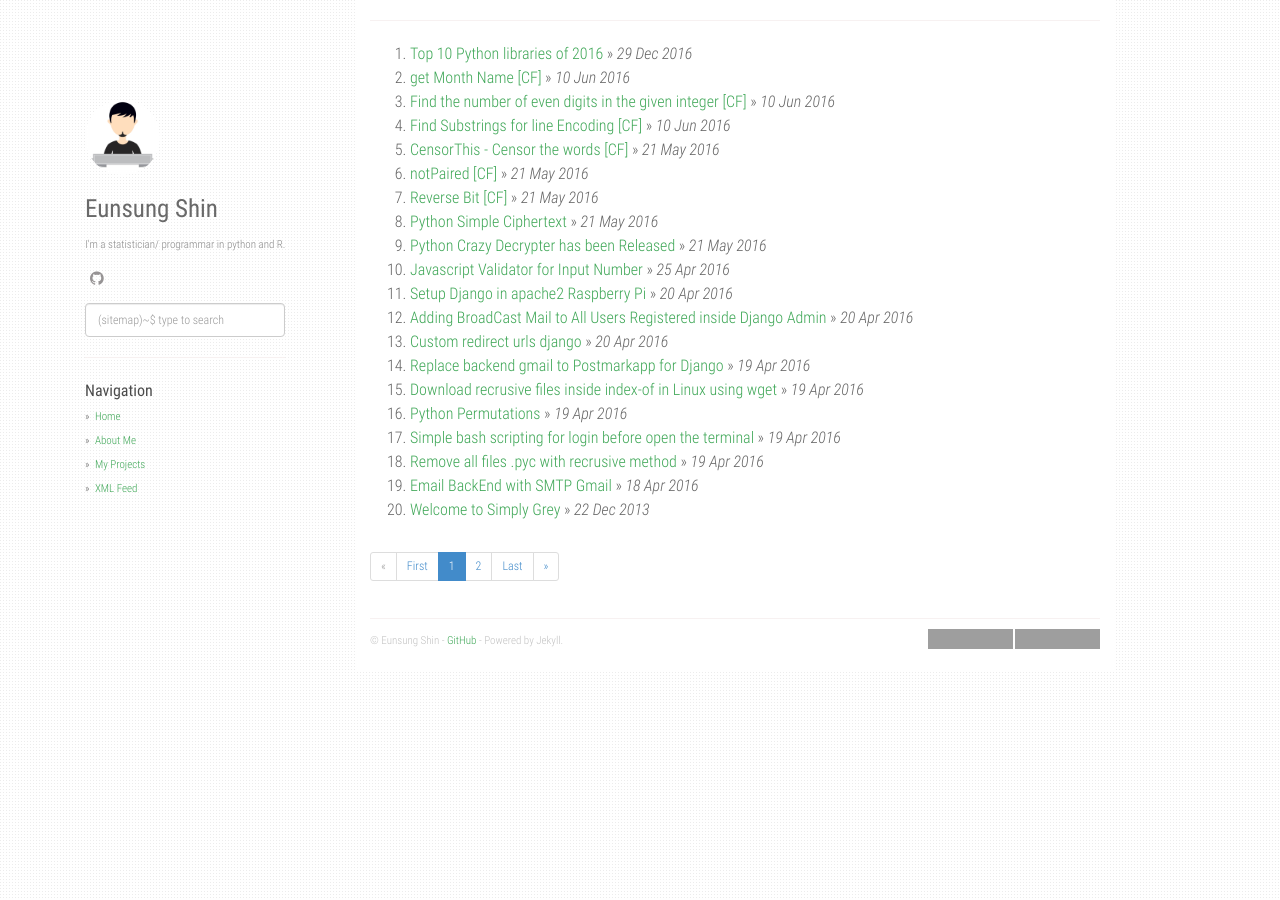
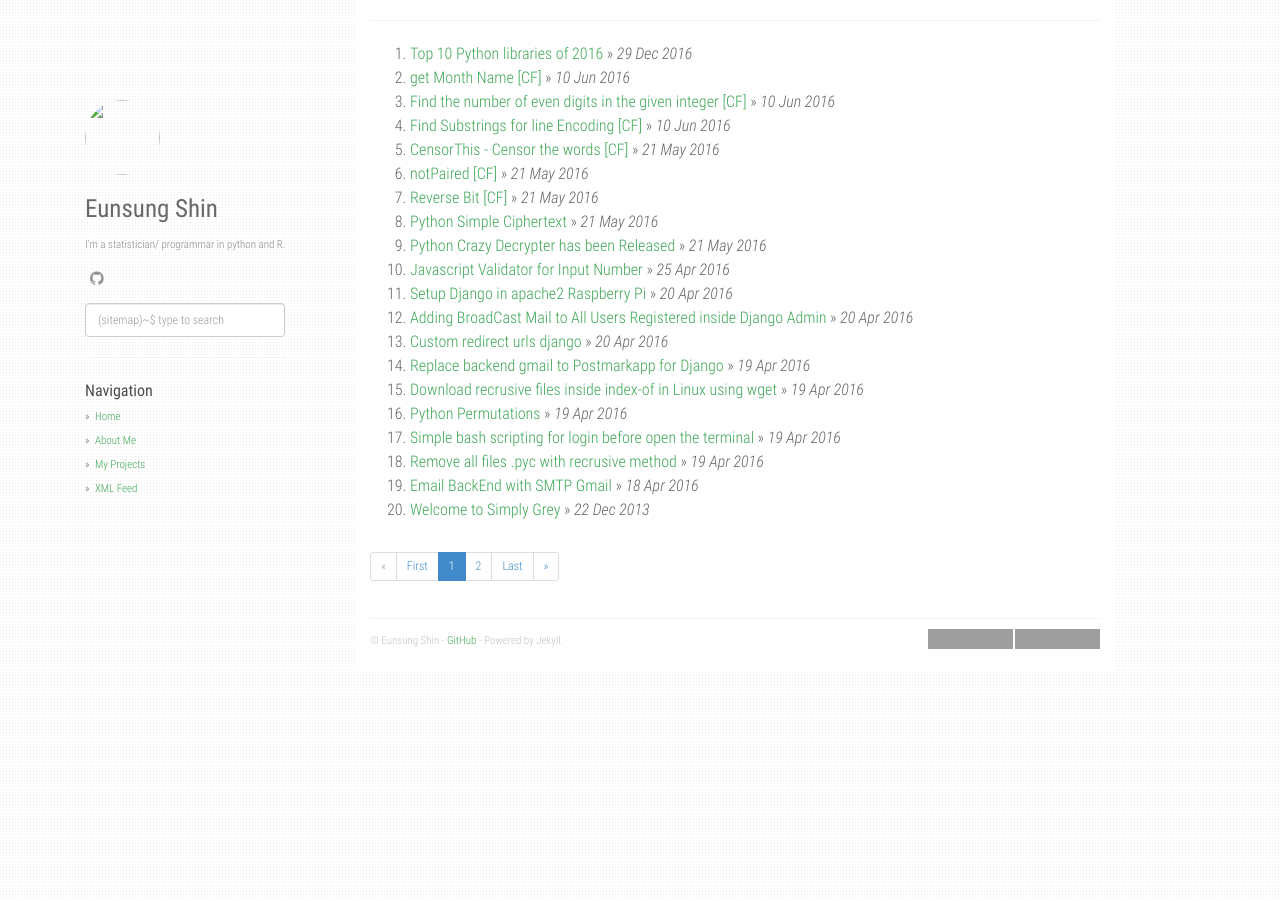
Before and after one commit to watanka/storehouse, a Jekyll site: the page built from index.html, in a window 1280 px wide. Built offline with Jekyll 4.4.1, drawn with Linux system fonts in a browser that asks for light colours; the list of posts is cut into pages by our own code; grey boxes are pictures that could not be loaded.

Commit message:
Update _config.yml

```diff
--- a/_config.yml
+++ b/_config.yml
@@ -4,9 +4,8 @@
 github: https://github.com/watanka
 about: I'm a statistician/ programmar in python and R.
 disqus_shortname: stackproblems
-google_analytics: UA-XXXXXXXX-Y
-avatar_url: /static/img/avatar.jpg
-
+google_analytics: UA-140877810-1
+avatar_url:
 enableTags: true
 tagarray: []
 
```
